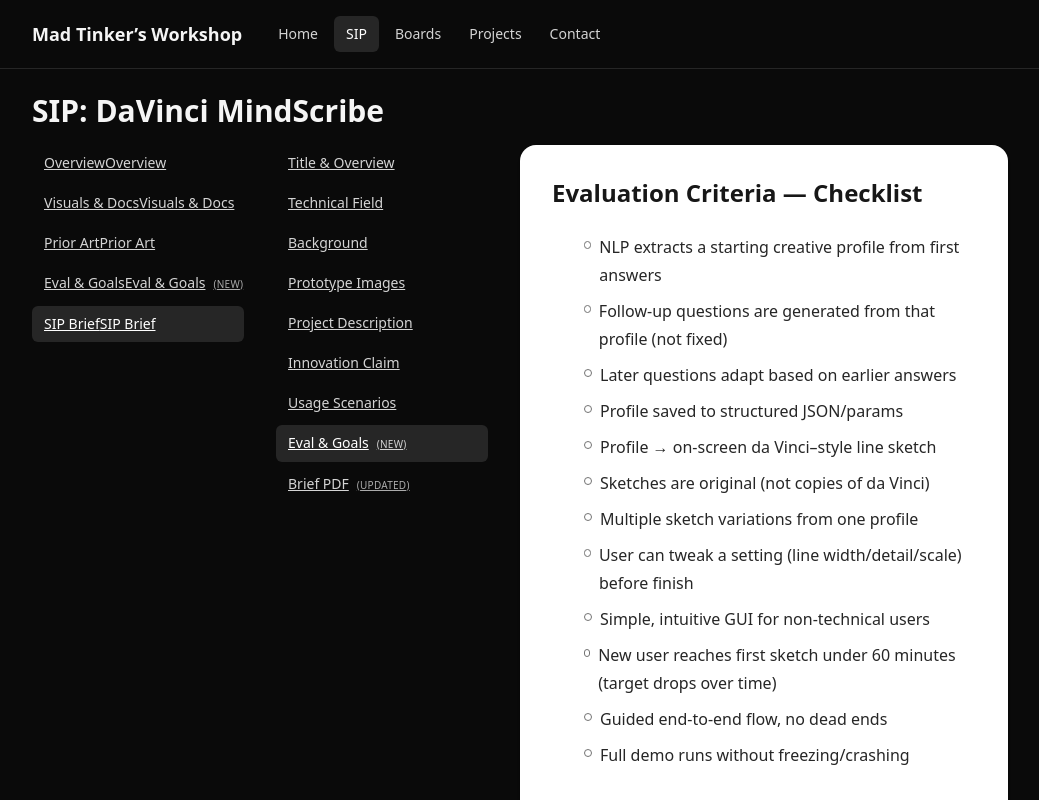
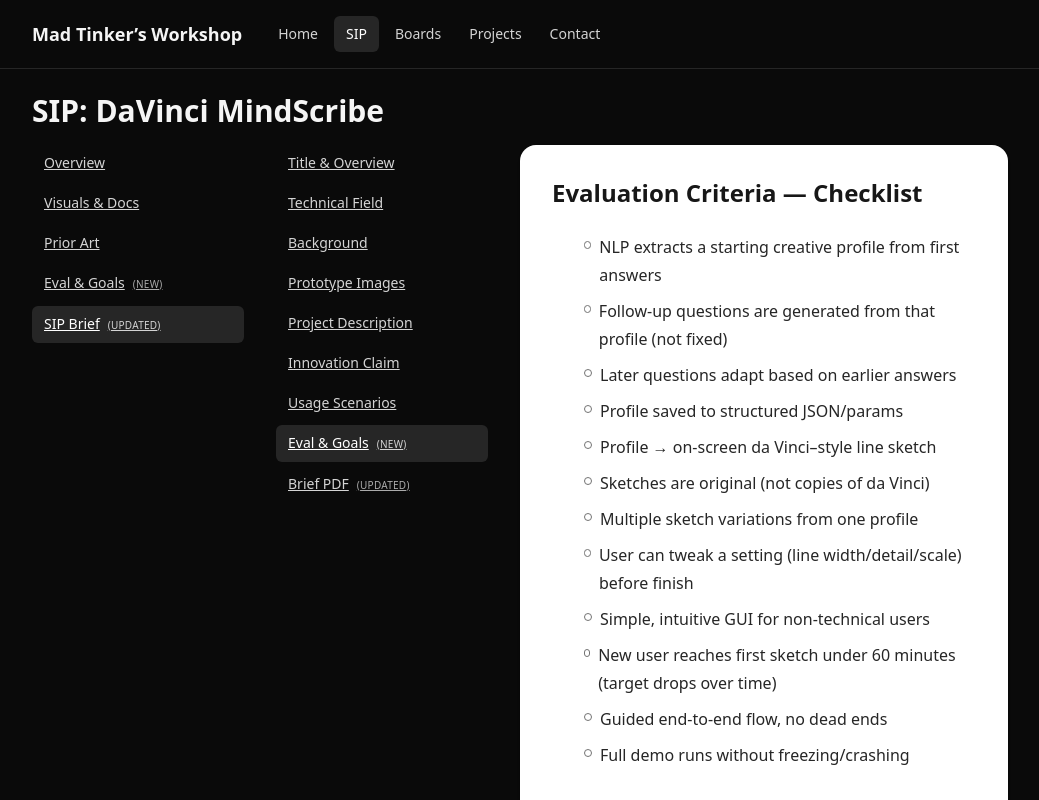
Before and after one commit to F-DeLaPaz-UAT/portfolio, a React (Vite) app: page /#/sip/brief/eval-goals in a window 1280 px wide. Shown: the top 800 px of the page, without its empty margins (120-1159 px from the left). Built offline with nearby package versions, Linux system fonts and the light colour scheme.

Commit message:
ci: redeploy prod

```diff
--- a/src/pages/SIPLayout.tsx
+++ b/src/pages/SIPLayout.tsx
@@ -18,7 +18,7 @@ export default function SIPLayout() {
     { to: "visuals",   label: "Visuals & Docs" },
     { to: "prior-art", label: "Prior Art" },
 	{ to: "eval",      label: "Eval & Goals", badge: "NEW" },
-    { to: "brief",     label: "SIP Brief" }
+	{ to: "brief",     label: "SIP Brief", badge: "Updated" },
   ];
 
   return (
@@ -32,7 +32,6 @@ export default function SIPLayout() {
 				 to={t.to}
 				 className={({ isActive }) => `${base} ${isActive ? active : idle}`}
 			>
-                {t.label}
 			 <span>{t.label}</span>
 			 {t.badge && (
 			 <span className="ml-2 text-[10px] uppercase tracking-wide opacity-80">
@@ -41,6 +40,7 @@ export default function SIPLayout() {
 			)}
 		</NavLink>
 	))}
+
           </nav>
         </aside>
         <main className="min-w-0">
```
Lines whose indentation alone changed are shown as unchanged.
